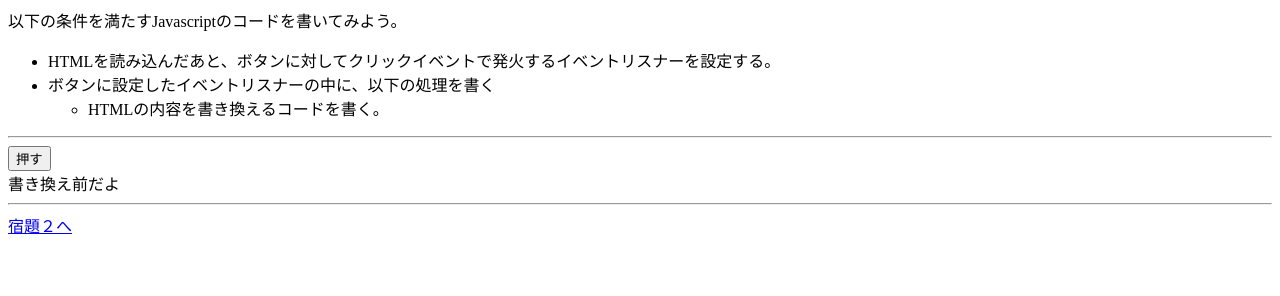
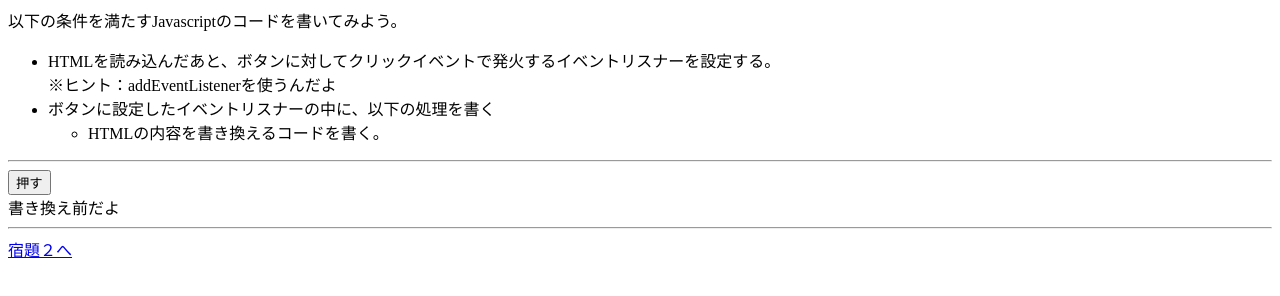
Before and after one commit to redwell/github.io, a plain HTML site: page shukudai/shukudai1.html in a window 1280 px wide. Drawn offline with Linux system fonts and the light colour scheme.

Commit message:
js sample ver3

```diff
--- a/shukudai/shukudai1.html
+++ b/shukudai/shukudai1.html
@@ -11,7 +11,8 @@
         以下の条件を満たすJavascriptのコードを書いてみよう。
         <ul>
             <li>
-                HTMLを読み込んだあと、ボタンに対してクリックイベントで発火するイベントリスナーを設定する。
+                HTMLを読み込んだあと、ボタンに対してクリックイベントで発火するイベントリスナーを設定する。<br />
+                ※ヒント：addEventListenerを使うんだよ
             </li>
             <li>ボタンに設定したイベントリスナーの中に、以下の処理を書く<br />
                 <ul>
```
